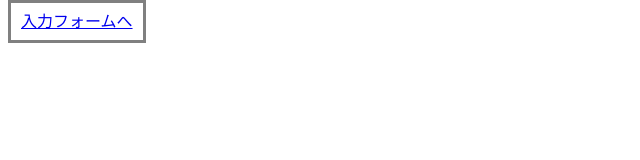
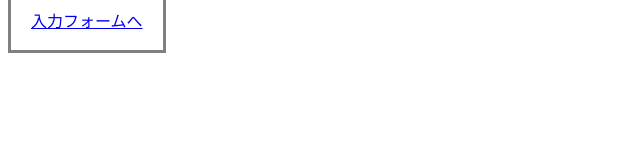
Before and after one commit to mikamiyyy/conflict-test, a plain HTML site: page index.html in a window 1280 px wide. Shown: the whole page, without its empty margins (0-640 px from the left). Drawn offline with Linux system fonts and the light colour scheme.

Commit message:
index.htmlとform.htmlの変更

```diff
--- a/index.html
+++ b/index.html
@@ -5,7 +5,7 @@
     <style>
 	a{
 		border: solid gray 3px;
-		padding: 10px;
+		padding: 20px;
 	}
     </style>
     <title>kadai</title>
```
Also changed, not shown: form.html (+1 -1 lines).
